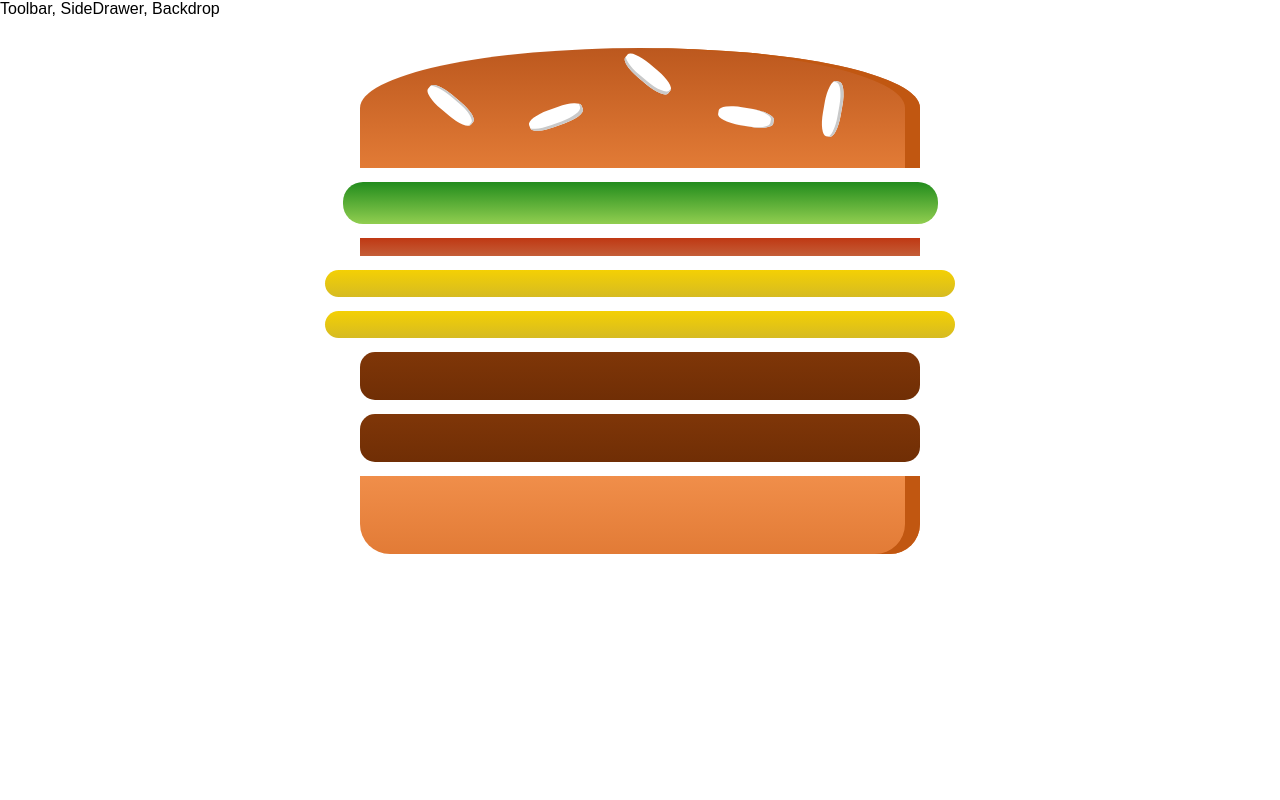
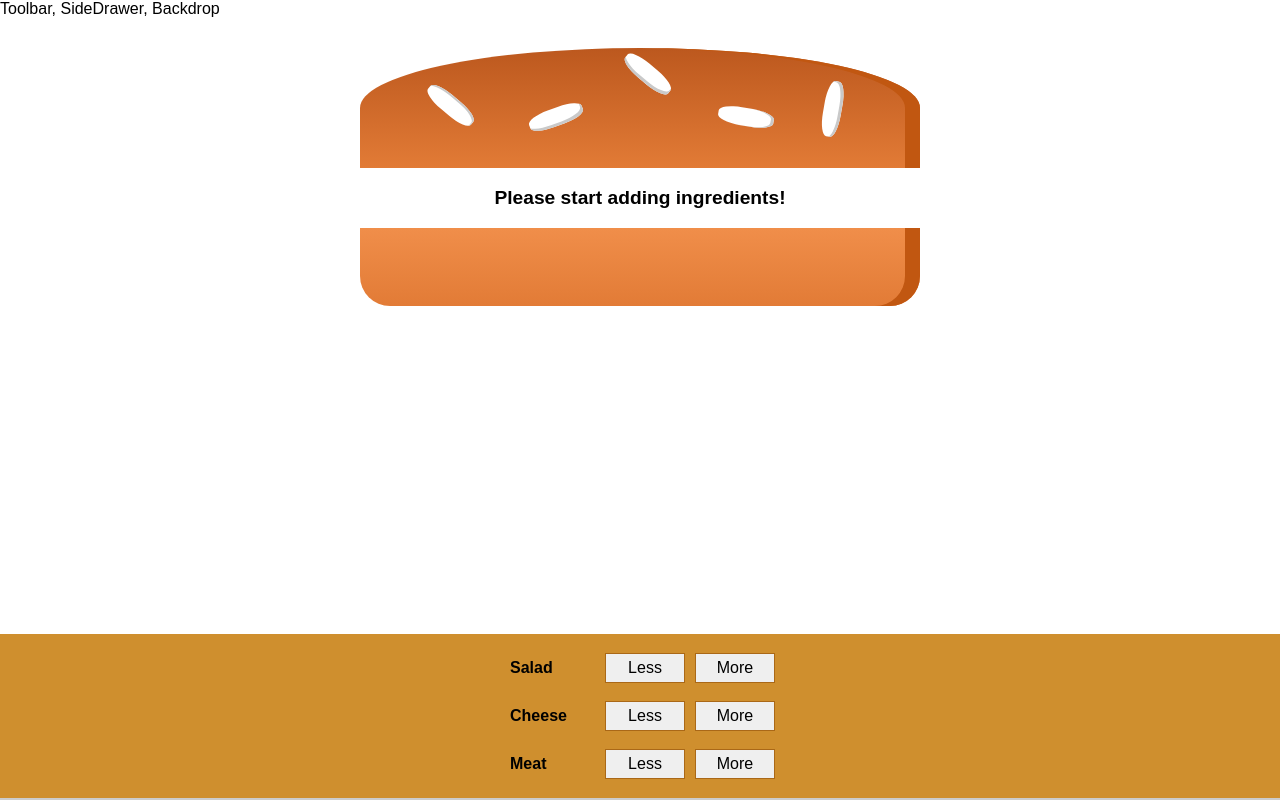
Before and after one commit to GoranBT/burger-builder, a React app: page / in a window 1280 px wide. Built offline with nearby package versions, Linux system fonts and the light colour scheme.

Commit message:
add Burger Build Component

```diff
--- /dev/null
+++ b/src/components/Burger/BuildControls/BuildControl/BuildControl.css
@@ -0,0 +1,56 @@
+.BuildControl {
+    display: flex;
+    justify-content: space-between;
+    align-items: center;
+    margin: 5px 0;
+}
+
+.BuildControl button {
+    display: block;
+    font: inherit;
+    padding: 5px;
+    margin: 0 5px;
+    width: 80px;
+    border: 1px solid #AA6817;
+    cursor: pointer;
+    outline: none;
+}
+
+.BuildControl button:disabled {
+    background-color: #AC9980;
+    border: 1px solid #7E7365;
+    color: #ccc;
+    cursor: default;
+}
+
+.BuildControl button:hover:disabled {
+    background-color: #AC9980;
+    color: #ccc;
+    cursor: not-allowed;
+}
+
+.Label {
+    padding: 10px;
+    font-weight: bold;
+    width: 80px;
+}
+
+.BuildControl .Less {
+    background-color: #D39952;
+    color: white;
+}
+
+.BuildControl .More {
+    background-color: #8F5E1E;
+    color: white;
+}
+
+.BuildControl .Less:hover, .BuildControl .Less:active {
+    background-color: #DAA972;
+    color: white;
+}
+
+.BuildControl .More:hover,.BuildControl .More:active {
+    background-color: #99703F;
+    color: white;
+}
--- /dev/null
+++ b/src/components/Burger/BuildControls/BuildControl/BuildControl.js
@@ -0,0 +1,12 @@
+import React from 'react';
+import classes from './BuildControl.css';
+
+const buildControl = (props) => (
+  <div className={classes.BuildControl}>
+    <div className={classes.Label}>{props.label}</div>
+    <button className={classes.less}>Less</button>
+    <button className={classes.less}>More</button>
+  </div>
+);
+
+export default buildControl;
--- /dev/null
+++ b/src/components/Burger/BuildControls/BuildControls.css
@@ -0,0 +1,10 @@
+.BuildControls {
+  width: 100%;
+  background-color: #cf8f2e;
+  display: flex;
+  flex-flow: column;
+  align-items: center;
+  box-shadow: 0 2px 1px #ccc;
+  margin: auto;
+  padding: 10px 0;
+}
--- /dev/null
+++ b/src/components/Burger/BuildControls/BuildControls.js
@@ -0,0 +1,27 @@
+import React from 'react';
+import classes from './BuildControls.css';
+import BuildControl from './BuildControl/BuildControl';
+const controls = [
+  {
+    label: 'Salad', type: 'salad'
+  },
+  {
+    label: 'Cheese', type: 'cheese'
+  },
+  {
+    label: 'Meat', type: 'meat'
+  }
+]
+
+
+const buildControls = (props) => (
+  <div className={classes.BuildControls}>
+    {controls.map(ctrl => (
+      <BuildControl key={ctrl.label} label={ctrl.label} />
+    )
+
+    )}
+  </div>
+);
+
+export default buildControls;
--- a/src/components/Burger/Burger.js
+++ b/src/components/Burger/Burger.js
@@ -5,12 +5,19 @@
 
 
 const burger = (props) => {
-  const transformedIngredients = Object.keys(props.ingredients)
+  let transformedIngredients = Object.keys(props.ingredients)
     .map(igKey => {
       return [...Array(props.ingredients[igKey])].map((_, i) => {
         return <BurgerIngredient key={igKey + i} type={igKey} />
       });
-    });
+    })
+    .reduce((arr, el) => {
+      return arr.concat(el);
+    }, []);
+    console.log(transformedIngredients)
+    if (transformedIngredients.length === 0) {
+      transformedIngredients = <p>Please start adding ingredients!</p>
+    }
   return(
     <div>
       <div className={classes.Burger}>
--- a/src/containers/BurgerBuilder/BurgerBuilder.js
+++ b/src/containers/BurgerBuilder/BurgerBuilder.js
@@ -1,30 +1,26 @@
 import React, {Component} from 'react';
 import Aux from '../../hoc/Aux';
 import Burger from '../../components/Burger/Burger';
+import BuildControls from '../../components/Burger/BuildControls/BuildControls';
+
 
 class BurgerBuilder extends Component {
 
   state = {
     ingredients: {
-      salad: 1,
-      bacon: 1,
-      cheese: 2,
-      meat: 2
+      salad: 0,
+      bacon: 0,
+      cheese: 0,
+      meat: 0
     }
   }
-
-
-
-
-
-
-
 
 
   render () {
     return (
       <Aux>
         <Burger ingredients={this.state.ingredients}/>
+        <BuildControls />
       </Aux>
     )
   }
```
